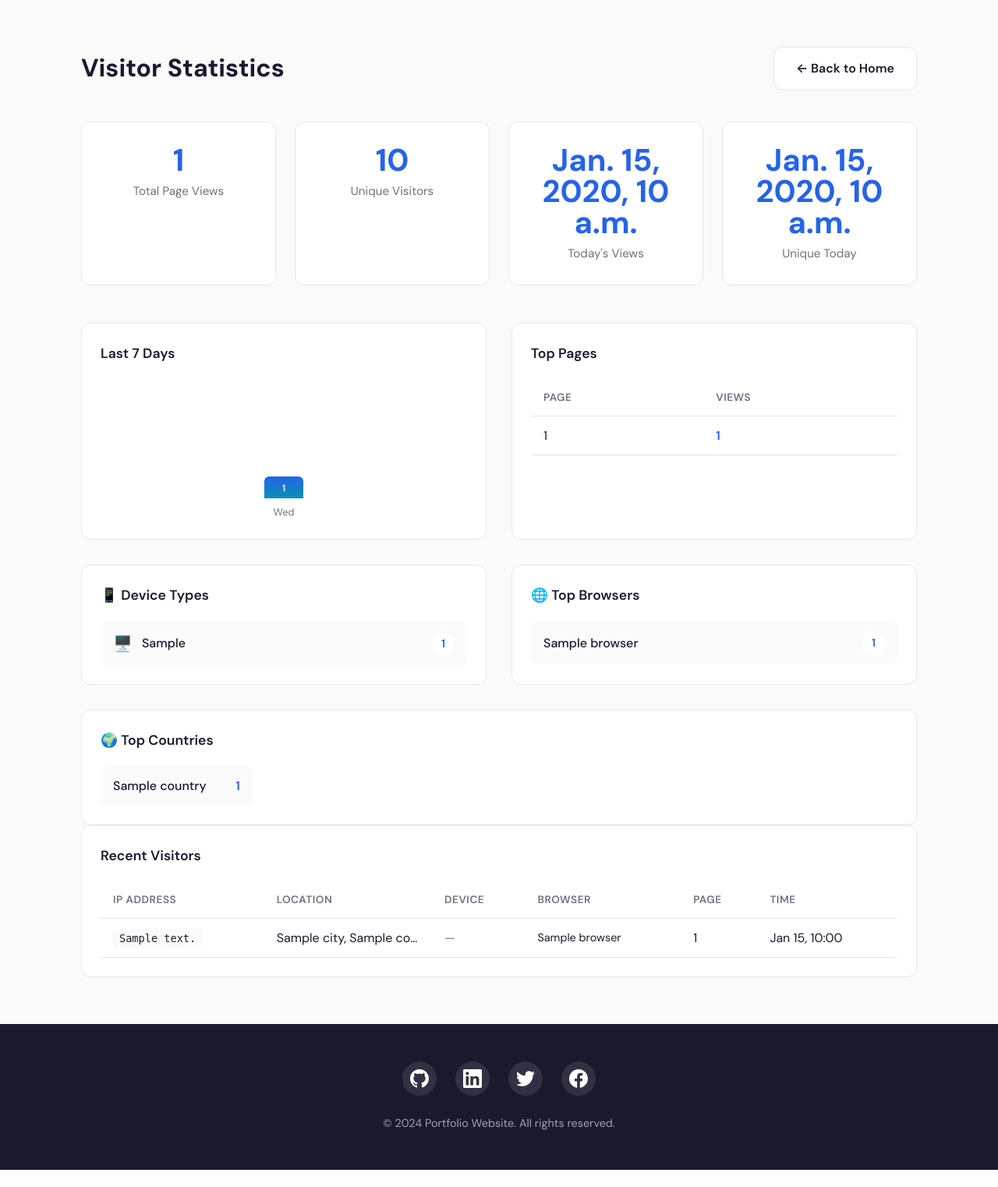
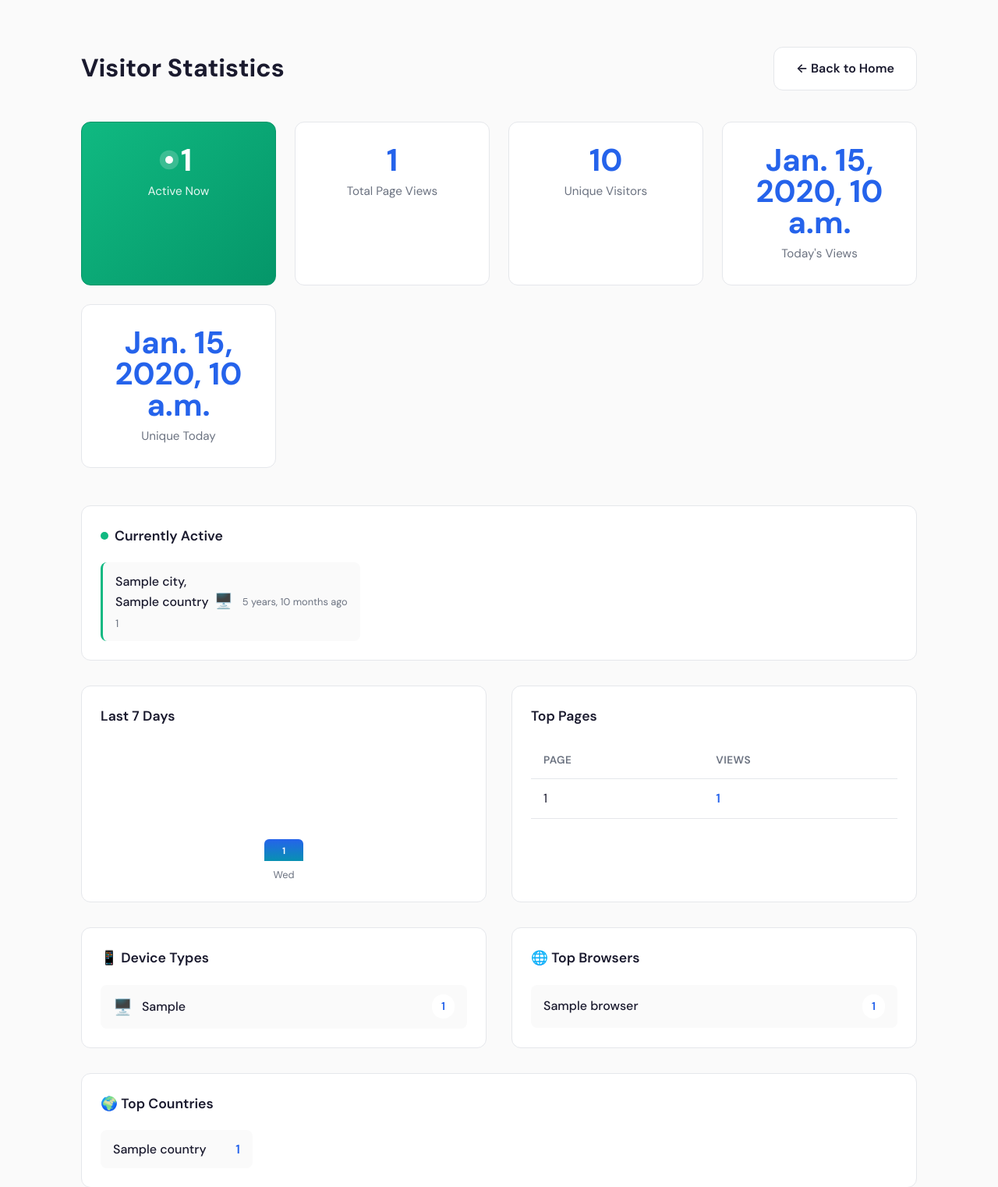
Before and after one commit to marobo/project_hub, a Django app: template templates/visitor_stats.html in a window 1280 px wide. Shown: the part 73-1595 px from the top of the page at 78% size. Before the commit the page ends 1573 px from the top, so only its background shows below. Run offline with Django 3.2, Linux system fonts and the light colour scheme; the template is opened without the code that fills it: most values are stand-ins (such as "Sample title", 1, 10 or a date in 2020).

Commit message:
display current visitors

```diff
--- a/templates/visitor_stats.html
+++ b/templates/visitor_stats.html
@@ -12,6 +12,13 @@
 
         <!-- Stats Cards -->
         <div class="stats-grid">
+            <div class="stat-card stat-card-active">
+                <div class="stat-number">
+                    <span class="pulse-dot"></span>
+                    {{ active_count }}
+                </div>
+                <div class="stat-label">Active Now</div>
+            </div>
             <div class="stat-card">
                 <div class="stat-number">{{ total_visitors }}</div>
                 <div class="stat-label">Total Page Views</div>
@@ -29,6 +36,39 @@
                 <div class="stat-label">Unique Today</div>
             </div>
         </div>
+
+        <!-- Currently Active Visitors -->
+        {% if active_visitors %}
+        <div class="stats-section active-section">
+            <h2><span class="pulse-dot"></span> Currently Active</h2>
+            <div class="active-visitors-list">
+                {% for visitor in active_visitors %}
+                <div class="active-visitor-item">
+                    <div class="active-visitor-info">
+                        <span class="active-visitor-location">
+                            {% if visitor.city and visitor.country %}
+                                {{ visitor.city }}, {{ visitor.country }}
+                            {% elif visitor.country %}
+                                {{ visitor.country }}
+                            {% else %}
+                                {{ visitor.ip_address }}
+                            {% endif %}
+                        </span>
+                        <span class="active-visitor-page">{{ visitor.page }}</span>
+                    </div>
+                    <div class="active-visitor-meta">
+                        <span class="active-visitor-device">
+                            {% if visitor.device_type == 'mobile' %}📱{% elif visitor.device_type == 'tablet' %}📲{% else %}🖥️{% endif %}
+                        </span>
+                        <span class="active-visitor-time">
+                            {{ visitor.visited_at|timesince }} ago
+                        </span>
+                    </div>
+                </div>
+                {% endfor %}
+            </div>
+        </div>
+        {% endif %}
 
         <!-- Charts Row -->
         <div class="stats-row">
@@ -231,6 +271,113 @@
 .stat-label {
     color: var(--color-text-muted);
     font-size: 0.95rem;
+}
+
+/* Active Now Card */
+.stat-card-active {
+    background: linear-gradient(135deg, #10b981 0%, #059669 100%);
+    border-color: #059669;
+}
+
+.stat-card-active .stat-number {
+    color: white;
+    display: flex;
+    align-items: center;
+    justify-content: center;
+    gap: 10px;
+}
+
+.stat-card-active .stat-label {
+    color: rgba(255, 255, 255, 0.9);
+}
+
+/* Pulse Animation */
+.pulse-dot {
+    width: 10px;
+    height: 10px;
+    background: #fff;
+    border-radius: 50%;
+    display: inline-block;
+    animation: pulse 2s infinite;
+}
+
+.stats-section h2 .pulse-dot {
+    background: #10b981;
+    margin-right: 8px;
+}
+
+@keyframes pulse {
+    0% {
+        box-shadow: 0 0 0 0 rgba(255, 255, 255, 0.7);
+    }
+    70% {
+        box-shadow: 0 0 0 10px rgba(255, 255, 255, 0);
+    }
+    100% {
+        box-shadow: 0 0 0 0 rgba(255, 255, 255, 0);
+    }
+}
+
+/* Active Visitors Section */
+.active-section {
+    margin-bottom: 32px;
+    border: 1px solid #10b981;
+}
+
+.active-section h2 {
+    display: flex;
+    align-items: center;
+}
+
+.active-visitors-list {
+    display: grid;
+    grid-template-columns: repeat(auto-fill, minmax(280px, 1fr));
+    gap: 12px;
+}
+
+.active-visitor-item {
+    display: flex;
+    justify-content: space-between;
+    align-items: center;
+    padding: 12px 16px;
+    background: var(--color-bg);
+    border-radius: 8px;
+    border-left: 3px solid #10b981;
+}
+
+.active-visitor-info {
+    display: flex;
+    flex-direction: column;
+    gap: 4px;
+}
+
+.active-visitor-location {
+    font-weight: 500;
+}
+
+.active-visitor-page {
+    font-size: 0.85rem;
+    color: var(--color-text-muted);
+    max-width: 180px;
+    overflow: hidden;
+    text-overflow: ellipsis;
+    white-space: nowrap;
+}
+
+.active-visitor-meta {
+    display: flex;
+    align-items: center;
+    gap: 12px;
+}
+
+.active-visitor-device {
+    font-size: 1.2rem;
+}
+
+.active-visitor-time {
+    font-size: 0.8rem;
+    color: var(--color-text-muted);
+    white-space: nowrap;
 }
 
 .stats-row {
```
Also changed, not shown: app_hub/views.py (+9 -1 lines).
